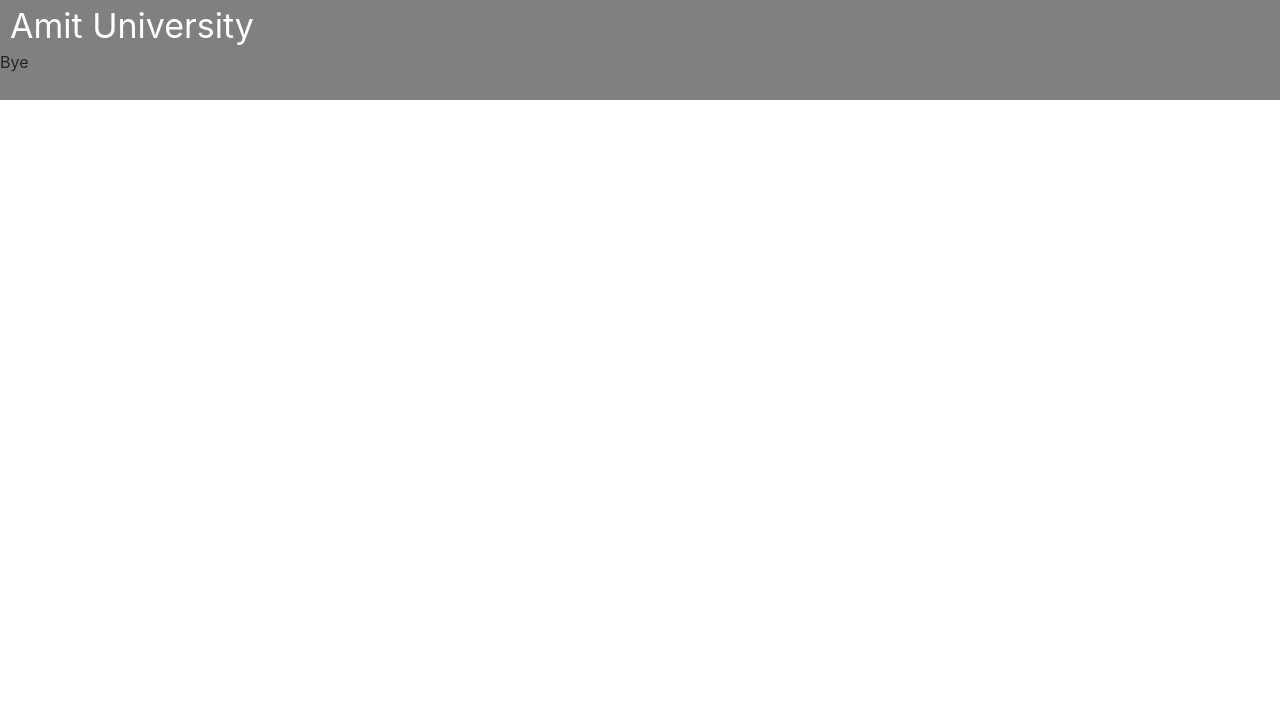
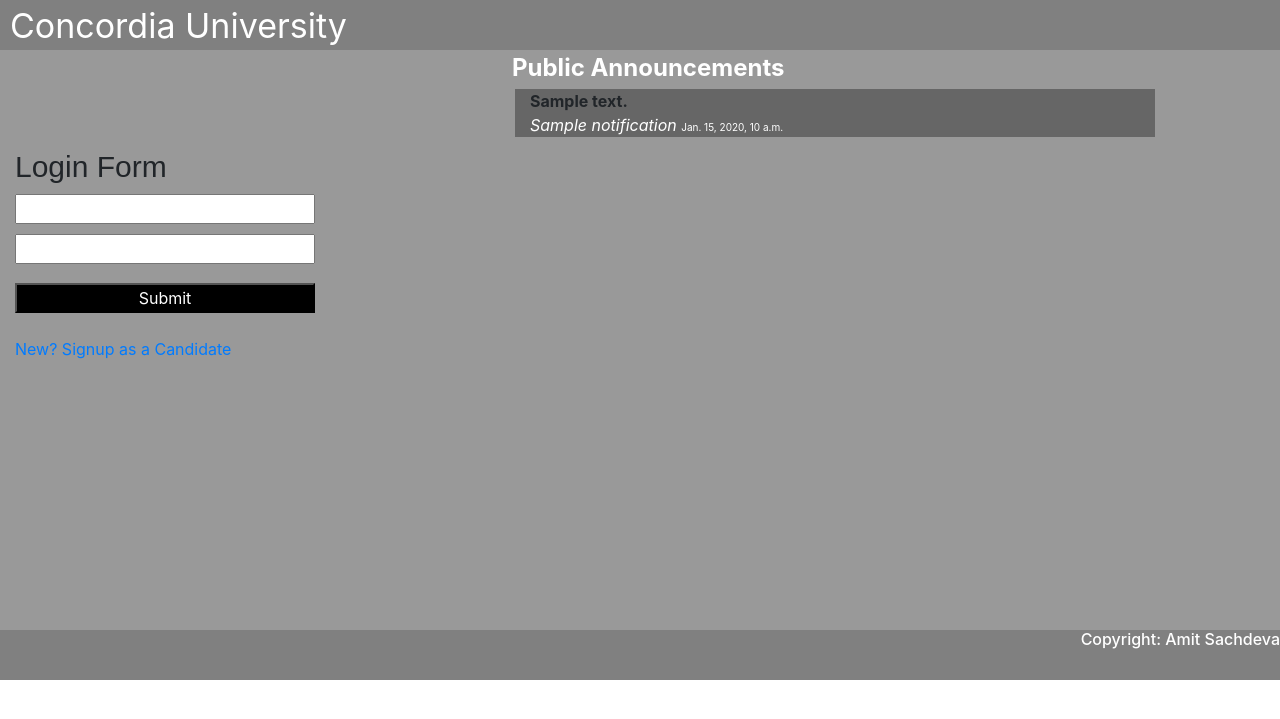
Before and after one commit to amitsachdeva45/UniPortal, a Django app: template code/src/frontend/templates/home.html in a window 1280 px wide. Shown: the top 719 px of the page. Run offline with Django 3.2, Linux system fonts and the light colour scheme; the template is opened without the code that fills it: most values are stand-ins (such as "Sample title", 1, 10 or a date in 2020); form fields are guessed from the names that the template uses.

Commit message:
Working on candidate page

```diff
--- a/code/src/frontend/templates/home.html
+++ b/code/src/frontend/templates/home.html
@@ -1,9 +1,42 @@
 {% extends 'base.html' %}
 
 {% block content %}
-    <div class = "home_style">
-        <div class ="login_form">
+    <div class = "home-style">
+        <div class ="login-form">
 
+                <form method="POST">
+                    {% csrf_token %}
+                    <div class = "loginInternalForm col-xs-12 col-lg-12 col-sm-12 col-md-12">
+                        {% for field, errors in form.errors.items %}
+                            {% for error in errors %}
+                                <p style="color:red;">{{error}}</p>
+                            {% endfor %}
+                        {% endfor %}
+                        <div>
+                            <font>Login Form</font>
+                        </div>
+                        <div>
+                            {{ form.email }}
+                        </div>
+                        <div>
+                            {{ form.password }}
+                        </div>
+                        <div>
+                            <button type="submit">Submit</button><br><br>
+                            <a href="{% url 'signup' %}" style="text-decoration: none;">New? Signup as a Candidate</a>
+                        </div>
+                    </div>
+                </form>
+        </div>
+        <div class ="notification-form">
+            <font style="color:white; text-style:underline; font-size: 24px;"><strong>Public Announcements</strong></font>
+            {% for notification in notifications %}
+            <div class = "col-lg-10 col-md-10 col-sm-10 col-xs-10" style="background-color: #666; margin: 3px;">
+                <strong>{{notification.description}}</strong><br>
+                    <font style="font-style: italic; color: white;" >{{notification.name}}</font>
+                    <font style="color: white; font-size:10px;" >{{notification.date_posted}}</font>
+            </div>
+            {% endfor %}
         </div>
     </div>
 {% endblock %}
--- a/code/src/frontend/templates/signup.html
+++ b/code/src/frontend/templates/signup.html
@@ -6,7 +6,7 @@
   <form method="post">
     {% csrf_token %}
     {% for field in form %}
-      <div class="col-sm-12 col-md-4 col-lg-4 col-xs-12 signupFormDiv">
+      <div class="col-sm-12 col-md-3 col-lg-3 col-xs-12 signupFormDiv">
 
           <div class="col-sm-12 col-md-12 col-lg-12 col-xs-12 inputSignupForm">
             <div class = "col-sm-12 col-md-12 col-lg-12 col-xs-12" style="margin-top:10px;"><label style="color:white;">{{ field.label_tag }}</label></div ><div class = "col-sm-12 col-md-12 col-lg-12 col-xs-12" style="margin-top:-10px;">{{ field }}</div>
@@ -16,7 +16,7 @@
         {% endfor %}
       </div>
     {% endfor %}
-    <button type="submit" style="color:white; margin-left: 40%; margin-top:4%; background-color: black; width: 100px;">Sign up</button>
+    <button type="submit" class = "loginButton">Signup</button>
   </form>
   </div>
 {% endblock %}
--- a/code/src/static_and_media_files/static_files/css/navbar-top.css
+++ b/code/src/static_and_media_files/static_files/css/navbar-top.css
@@ -30,8 +30,11 @@
 .university_name font{
     width: 100%;
     height: 100%;
+    font-size: 34px;
+}
+.university_name font a{
+    text-decoration: none;
     color: white;
-    font-size: 34px;
 }
 .signupForm {
     width: 100%;
@@ -51,6 +54,43 @@
     float: none;
     margin: 0 auto;
 }
+
 .inputSignupForm table tr td{
     width: 50%;
 }
+.home-style {
+    width: 100%;
+    height: 580px;
+    background-color: #999;
+}
+.login-form {
+    width:40%;
+    height: 100%;
+    float: left;
+
+}
+.notification-form {
+    width:60%;
+    height: 100%;
+    float: left;
+    overflow-y: auto;
+
+}
+.login-form .loginInternalForm {
+    margin: 0 auto;
+    margin-top: 100px;
+
+}
+.login-form .loginInternalForm div font{
+    font: 30px arial, sans-serif;
+
+}
+.login-form .loginInternalForm div input, button{
+    margin-top: 10px;
+    width: 300px;
+}
+.login-form .loginInternalForm div button {
+    color:white;
+    margin-top:4%;
+    background-color: black;
+}
--- a/code/src/templates/base.html
+++ b/code/src/templates/base.html
@@ -18,13 +18,13 @@
 <body>
 <header>
     <div class ="university_name">
-        <font>Amit University</font>
+        <font><a href="{% url 'home' %}">Concordia University</a></font>
     </div>
 </header>
 {% block content %}
 {% endblock %}
 <footer>
-    Bye
+    <h6 style="text-align: right; color:white;">Copyright: Amit Sachdeva</h6>
 </footer>
 </body>
 </html>
--- a/code/src/templates/bootstrap.html
+++ b/code/src/templates/bootstrap.html
@@ -1,3 +1,3 @@
-{% load staticfiles %}
+{% load static  %}
 <link href="{% static 'css/bootstrap.min.css' %}" rel="stylesheet">
 <link href="{% static 'css/navbar-top.css' %}" rel="stylesheet">
--- a/code/src/university/settings.py
+++ b/code/src/university/settings.py
@@ -131,7 +131,7 @@
 
 #Directories where are keeping our static files
 STATICFILES_DIRS = [
-    os.path.join(BASE_DIR, "static_and_media_files","static_files"),
+    os.path.join(BASE_DIR, "static_and_media_files","static_files")
 ]
 
 #media can photos, any thing which we upload in forms
```
Also changed, not shown: code/src/frontend/forms.py (+33 -1 lines), code/src/frontend/views.py (+60 -23 lines), code/src/university/common_function.py (+12 -0 lines), code/src/university/urls.py (+6 -8 lines), 1 other file.
